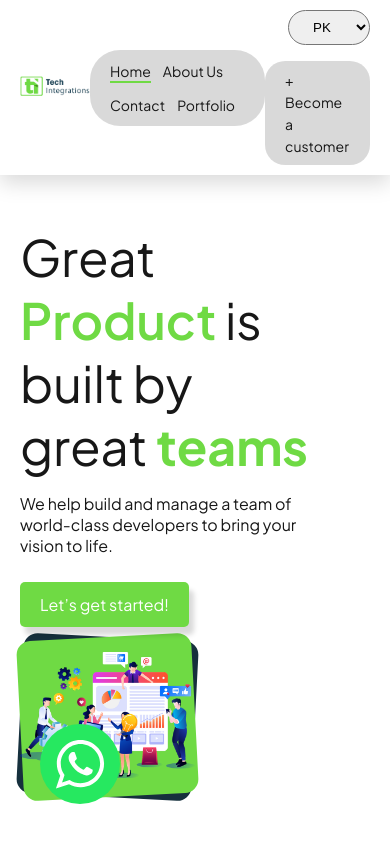
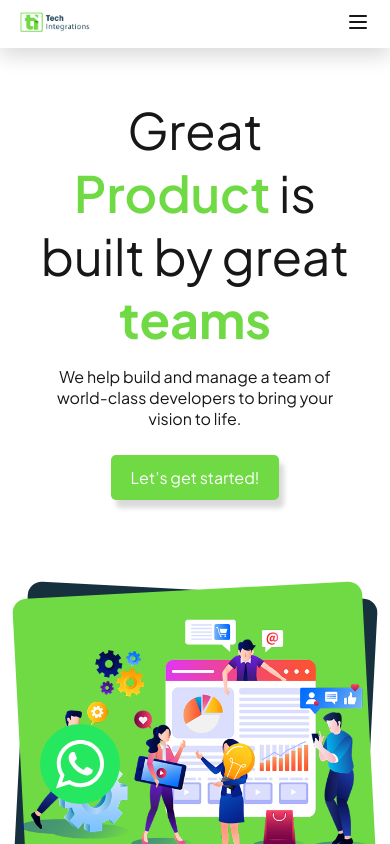
Before and after one commit to ShabeehShopifyDev/newnextapp, a Next.js app: page / in a window 390 px wide. Shown: the top 844 px of the page. Built offline with nearby package versions, Linux system fonts and the light colour scheme.

Commit message:
mobile responsive

```diff
--- a/src/components/Header.jsx
+++ b/src/components/Header.jsx
@@ -2,14 +2,18 @@ import React from 'react'
 import Brandlogo from './Brandlogo'
 import Navbar from './Navbar'
 import Otheractions from './Otheractions'
+import { Menu } from 'lucide-react'
 
 export default function Header() {
   return (
     <header>
       <div className="header_wrapper container has__flex items__center">
-        <Brandlogo/>
-        <Navbar/>
-        <Otheractions/>
+        <Brandlogo />
+        <Navbar />
+        <Otheractions />
+        <span className="bars">
+          <Menu />
+        </span>
       </div>
     </header>
   )
--- a/src/components/Imagewithtext.jsx
+++ b/src/components/Imagewithtext.jsx
@@ -16,9 +16,11 @@ export default function ImageWithtext() {
             We help build and manage a team of world-class developers to bring
             your vision to life.
           </p>
-          <Link className="button" href="#">
-            Let’s get started!
-          </Link>
+          <div className="btn_wrapper">
+            <Link className="button" href="#">
+              Let’s get started!
+            </Link>
+          </div>
         </div>
         <div className="image">
           <Image src="/teamwork.png" alt="Team Collaboration" height={1024} width={1024} />
--- a/src/styles/index.css
+++ b/src/styles/index.css
@@ -941,3 +941,79 @@ header {
     height: 40px;
     transition-duration: .35s;
 }
+
+.header_wrapper .bars {
+    display: none;
+}
+
+@media only screen and (max-width: 768px) {
+    .header_wrapper {
+        justify-content: space-between;
+    }
+
+    .header_wrapper .navbar {
+        display: none;
+    }
+
+    .header_wrapper .others_wrapper {
+        display: none;
+    }
+
+    .header_wrapper .bars {
+        display: inline;
+    }
+
+    .imagewithtext .container {
+        flex-direction: column;
+        row-gap: 80px;
+    }
+
+    .imagewithtext .container .content {
+        text-align: center;
+        padding: 0 20px;
+    }
+
+    .imagewithtext .container .content .btn_wrapper {
+        display: flex;
+        justify-content: center;
+    }
+
+    .counter-section .counter-container .counter-item {
+        flex: 0 0 calc(50% - 8px);
+    }
+
+    .about_section {
+        flex-direction: column;
+        row-gap: 40px;
+    }
+
+    .approach-section .approach-grid .approach-card {
+        flex: 0 0 100%;
+    }
+
+    .featuredportfolio .slider-container .swiper-slide {
+        padding: 0;
+    }
+
+    .featuredportfolio .portfolio_wrapper .navigation {
+        display: none;
+    }
+
+    .timeline__section .timeline__row.row__1,
+    .timeline__section .timeline__row.row__2 {
+        padding: 0;
+    }
+
+    .timeline__section .timeline__line {
+        display: none;
+    }
+
+    .timeline__section .timeline__row .timeline__card {
+        flex: 0 0 80%;
+        margin-bottom: 20px;
+    }
+
+    .timeline__section .timeline__row .timeline__card:nth-last-child {
+        margin-bottom: 0;
+    }
+}
```
